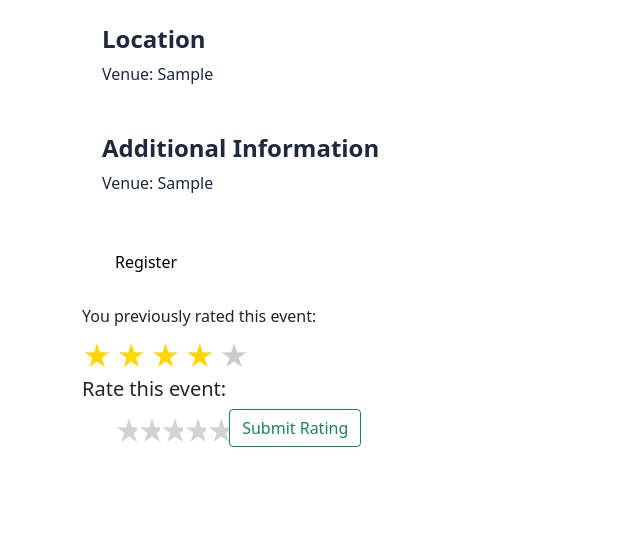
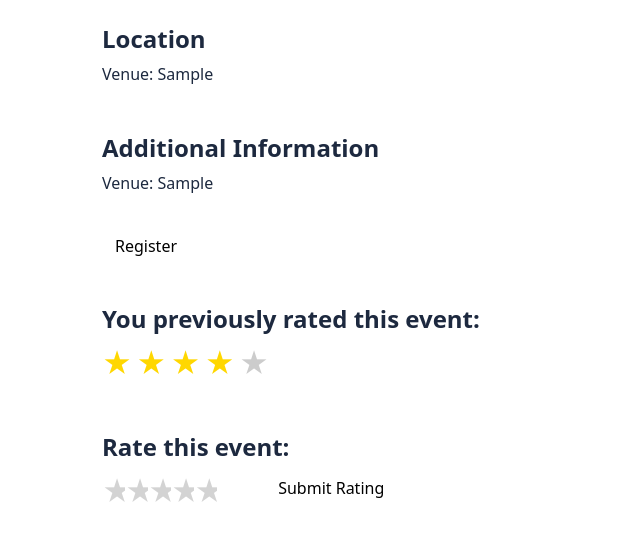
Before and after one commit to ECE444-2023Fall/UofT-EventHub, a Flask app: page /events/1 in a window 1280 px wide. Shown: the part 1389-1928 px from the top of the page, without its empty margins (0-640 px from the left). Before the commit the page ends 1836 px from the top, so only its background shows below. Run offline with Flask 3, Linux system fonts and the light colour scheme; a user stored in the database is signed in; tables that the repository leaves empty hold one stand-in row (values such as "Sample post"); parts of the project's set-up code (start-up, migrations or seed data) failed here and were passed over; some libraries are stand-ins or nearby versions; some web fonts are replaced.

Commit message:
Completed UI for ratings

```diff
--- a/app/static/style.css
+++ b/app/static/style.css
@@ -153,6 +153,8 @@ ul.navbar-nav {
 .rate-area {
 	float: left;
 	border-style: none;
+  padding-left: 0px;
+  padding-right: 3em;
 }
 
 .rate-area:not(:checked) > input {
@@ -457,6 +459,7 @@ h1.heading {
   width: 100%;
   object-fit:cover;
   transition: all .25s ease;
+}
 
 /* The style below is for Error Pages */
 div.error-container {
--- a/app/templates/event.html
+++ b/app/templates/event.html
@@ -68,14 +68,13 @@
                     <p>Venue: {{event.venue}}</p>
                 </div>
 
+                {% if event.additional_info != "" %}
                 <div class="event-section">
-                    {% if event.additional_info != "" %}
                     <h4 class="event-section-header">Additional Information</h4>
                     <p>Venue: {{event.additional_info}}</p>
+                </div>
                 {% endif %}
-                </div>
 
-                <div class="event-section">
                 {% if event.redirect_link != "" %}
                     <button type="button" class="btn btn-light" href="{{event.redirect_link}}">Register</button>
                 {% else %}
@@ -83,7 +82,44 @@
                     <input type="submit" id="register_btn" class="btn btn-primary" value="Register"></input>
                 </form>
                 {% endif %}
+
+                <br>
+                <br>
+
+                <!-- This is a check to ensure user is registered and the event is already over. Only then would the option to rate the event appear -->
+                {% if is_past_event and is_registered %}
+                <div class="event-section">
+                    <h4 class="event-section-header"> You previously rated this event: </h4>
+                    <!-- This is a check to see if previous rating existed. If it does then those many stars will get filled up -->
+                    {% if prev_rating > 0 %}
+                    <div class="previous_rating">
+                        {% for i in range(1, 6) %}
+                            {% if prev_rating >= i %}
+                                <span class="filled-star">★</span>
+                            {% else %}
+                                <span class="empty-star">★</span>
+                            {% endif %}
+                        {% endfor %}
                     </div>
+                    {% endif %}
+
+                    <br>
+                    <br>
+
+                    <h4 class="event-section-header">Rate this event:</h4>
+                    <form action="/events/submit_rating/{{event.id}}" method="post">
+                        <input type="hidden" name="event_id" value="{{ event.id }}">
+                        <ul class="rate-area">
+                            <input type="radio" id="5-star" name="rating" value="5" /><label for="5-star" title="Amazing">5 stars</label>
+                            <input type="radio" id="4-star" name="rating" value="4" /><label for="4-star" title="Good">4 stars</label>
+                            <input type="radio" id="3-star" name="rating" value="3" /><label for="3-star" title="Average">3 stars</label>
+                            <input type="radio" id="2-star" name="rating" value="2" /><label for="2-star" title="Not Good">2 stars</label>
+                            <input type="radio" id="1-star" name="rating" value="1" /><label for="1-star" title="Bad">1 star</label>
+                        </ul>
+                        <button class="btn btn-light my-2 my-sm-0" type="submit" style="display: block;">Submit Rating</button>
+                    </form>
+                </div>
+                {% endif %}
             </div>
         </div>
         <script type=text/javascript>
@@ -103,38 +139,6 @@
                 console.log("JS: User is not registered");
             }
         </script>
-
-        <!-- This is a check to see if previous rating existed. If it does then those many stars will get filled up -->
-        {% if prev_rating > 0 %}
-        <h6>You previously rated this event:</h6>
-        <div class="previous_rating">
-            {% for i in range(1, 6) %}
-                {% if prev_rating >= i %}
-                    <span class="filled-star">★</span>
-                {% else %}
-                    <span class="empty-star">★</span>
-                {% endif %}
-            {% endfor %}
-        </div>
-        {% endif %}
-
-        <!-- This is a check to ensure user is registered and the event is already over. Only then would the option to rate the event appear -->
-        {% if is_past_event and is_registered %}
-        <div>
-            <h5>Rate this event:</h5>
-            <form action="/events/submit_rating/{{event.id}}" method="post">
-                <input type="hidden" name="event_id" value="{{ event.id }}">
-                <ul class="rate-area">
-                    <input type="radio" id="5-star" name="rating" value="5" /><label for="5-star" title="Amazing">5 stars</label>
-                    <input type="radio" id="4-star" name="rating" value="4" /><label for="4-star" title="Good">4 stars</label>
-                    <input type="radio" id="3-star" name="rating" value="3" /><label for="3-star" title="Average">3 stars</label>
-                    <input type="radio" id="2-star" name="rating" value="2" /><label for="2-star" title="Not Good">2 stars</label>
-                    <input type="radio" id="1-star" name="rating" value="1" /><label for="1-star" title="Bad">1 star</label>
-                </ul>
-                <button class="btn btn-outline-success my-2 my-sm-0" type="submit" style="display: block;">Submit Rating</button>
-            </form>
-        </div>
-        {% endif %}
     {% endblock %}
 </div>
 {% endblock %}
--- a/app/templates/event_admin.html
+++ b/app/templates/event_admin.html
@@ -116,7 +116,7 @@
                     </form>
                 </div>
 
-                {% if user_analytic_charts.length != 0 %}
+                {% if user_analytic_charts is defined and user_analytic_charts|length > 0 %}
                 <div class="event-section" style="margin-top: 2vw;">
                     <h2 class="event-section-header">User Analytics</h2>
                     <div class="container user-analytics-container">
```
Lines whose indentation alone changed are shown as unchanged.
